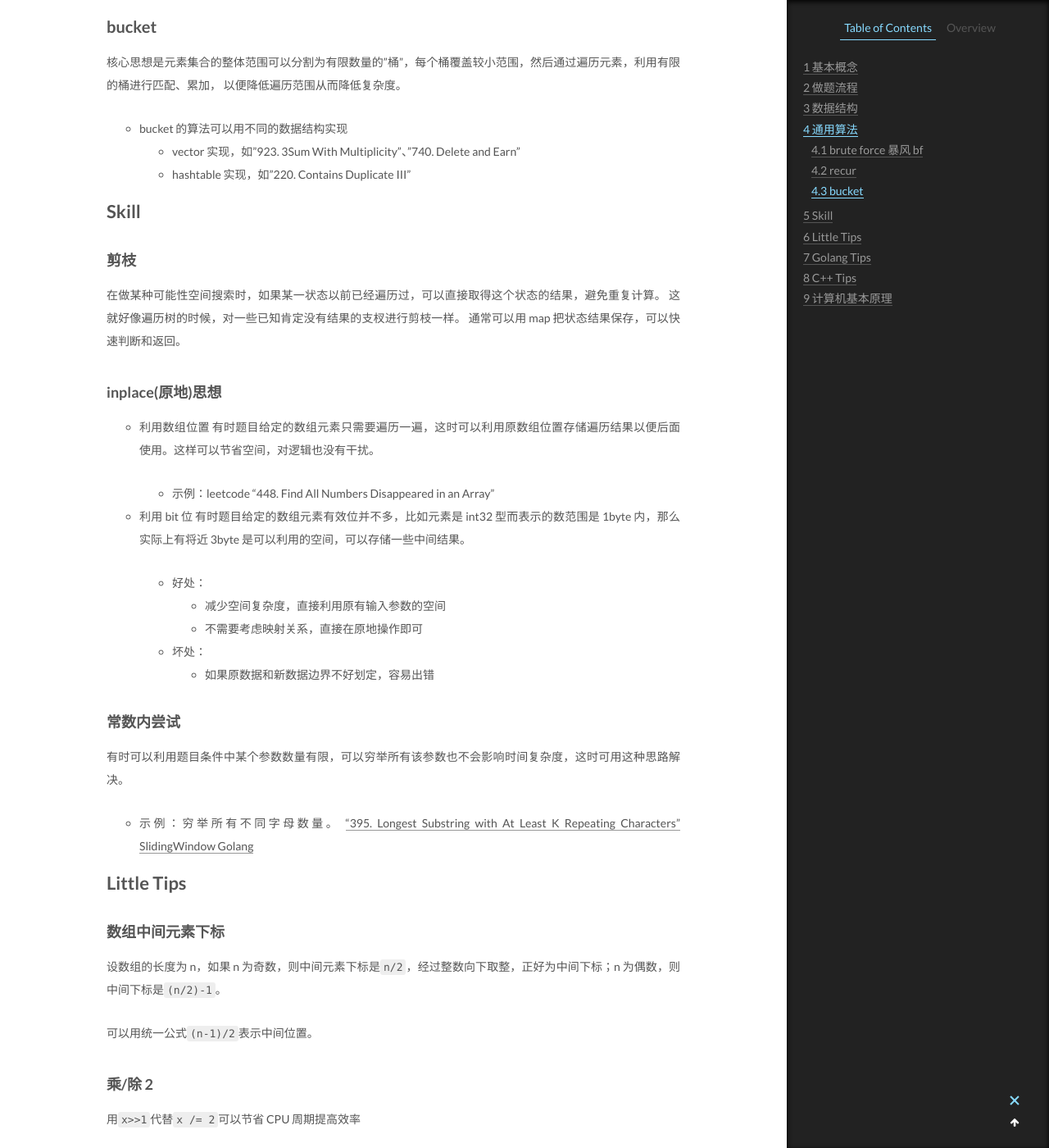
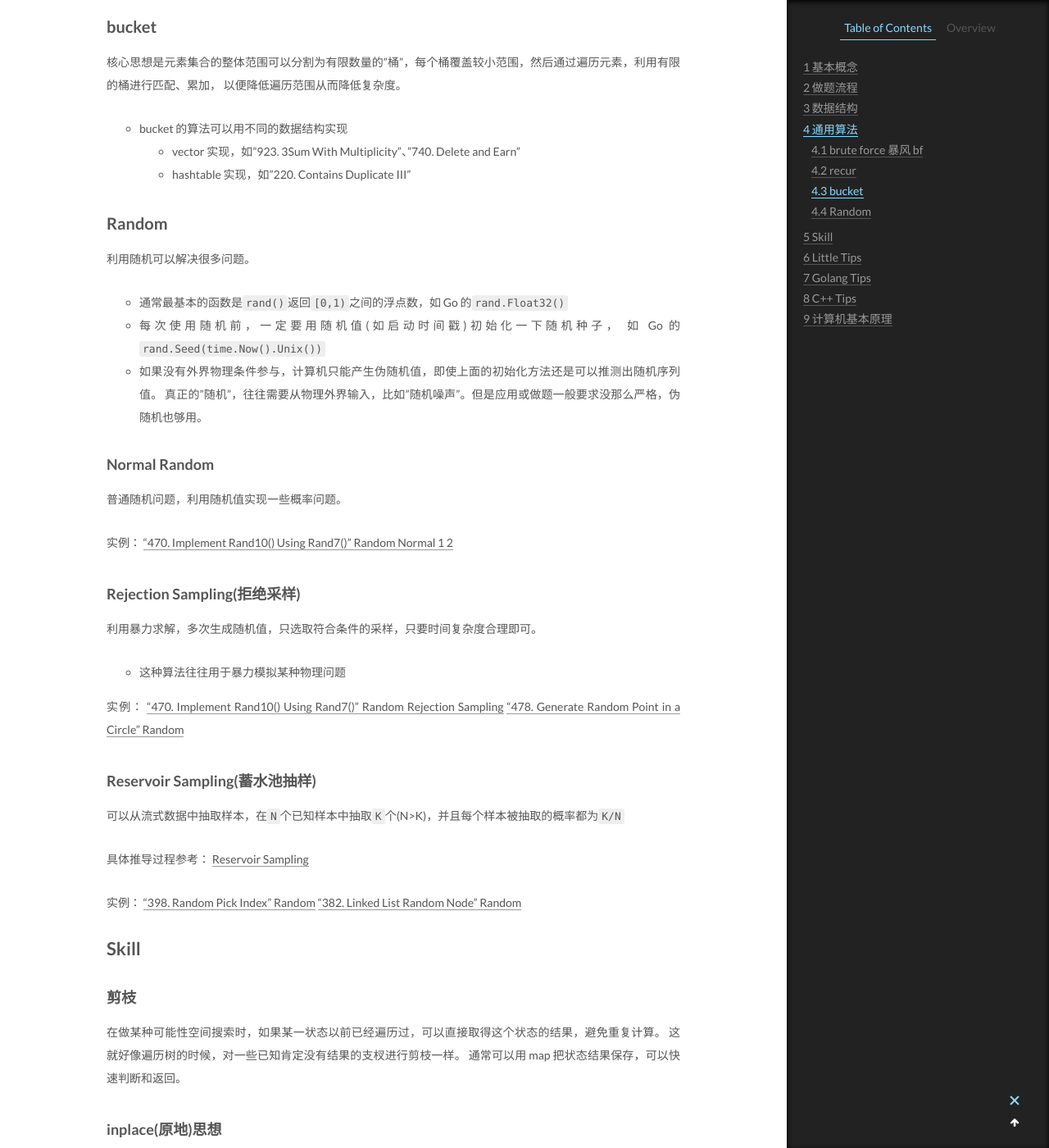
Before and after one commit to CodeHunter2006/CodeHunter2006.github.io, a Jekyll site: the page built from _posts/2020-12-20-Algorithm_Tips.md, in a window 1280 px wide and 1400 px high, scrolled down 6903 px. Shown: the whole window at 82% size. Built offline with Jekyll 4.4.1, drawn with Linux system fonts in a browser that asks for light colours.

Commit message:
[doc]: add contents.

```diff
--- a/_posts/2020-12-20-Algorithm_Tips.md
+++ b/_posts/2020-12-20-Algorithm_Tips.md
@@ -251,6 +251,44 @@ Treap 是一个二叉搜索树，同时保持堆的结构，在插入时通过
   - vector 实现，如"923. 3Sum With Multiplicity"、"740. Delete and Earn"
   - hashtable 实现，如"220. Contains Duplicate III"
 
+## Random
+
+利用随机可以解决很多问题。
+
+- 通常最基本的函数是`rand()`返回`[0,1)`之间的浮点数，如 Go 的`rand.Float32()`
+- 每次使用随机前，一定要用随机值(如启动时间戳)初始化一下随机种子，
+  如 Go 的`rand.Seed(time.Now().Unix())`
+- 如果没有外界物理条件参与，计算机只能产生伪随机值，即使上面的初始化方法还是可以推测出随机序列值。
+  真正的"随机"，往往需要从物理外界输入，比如"随机噪声"。但是应用或做题一般要求没那么严格，伪随机也够用。
+
+### Normal Random
+
+普通随机问题，利用随机值实现一些概率问题。
+
+实例：
+["470. Implement Rand10() Using Rand7()" Random Normal 1 2]()
+
+### Rejection Sampling(拒绝采样)
+
+利用暴力求解，多次生成随机值，只选取符合条件的采样，只要时间复杂度合理即可。
+
+- 这种算法往往用于暴力模拟某种物理问题
+
+实例：
+["470. Implement Rand10() Using Rand7()" Random Rejection Sampling]()
+["478. Generate Random Point in a Circle" Random]()
+
+### Reservoir Sampling(蓄水池抽样)
+
+可以从流式数据中抽取样本，在`N`个已知样本中抽取`K`个(N>K)，并且每个样本被抽取的概率都为`K/N`
+
+具体推导过程参考：
+[Reservoir Sampling](/2021/05/03/Algorithm_ReservoirSampling/)
+
+实例：
+["398. Random Pick Index" Random]()
+["382. Linked List Random Node" Random]()
+
 # Skill
 
 ### **剪枝**
```
Also changed, not shown: _posts/2019-12-28-Go_Package.md (+8 -3 lines), _posts/2020-12-27-LeetCode_Question_Category.md (+57 -7 lines), _posts/2021-05-04-Algorithm_Random.md (added, +90 -0 lines), assets/images/2020-12-27-LeetCode_Question_Category_470.png (added).
